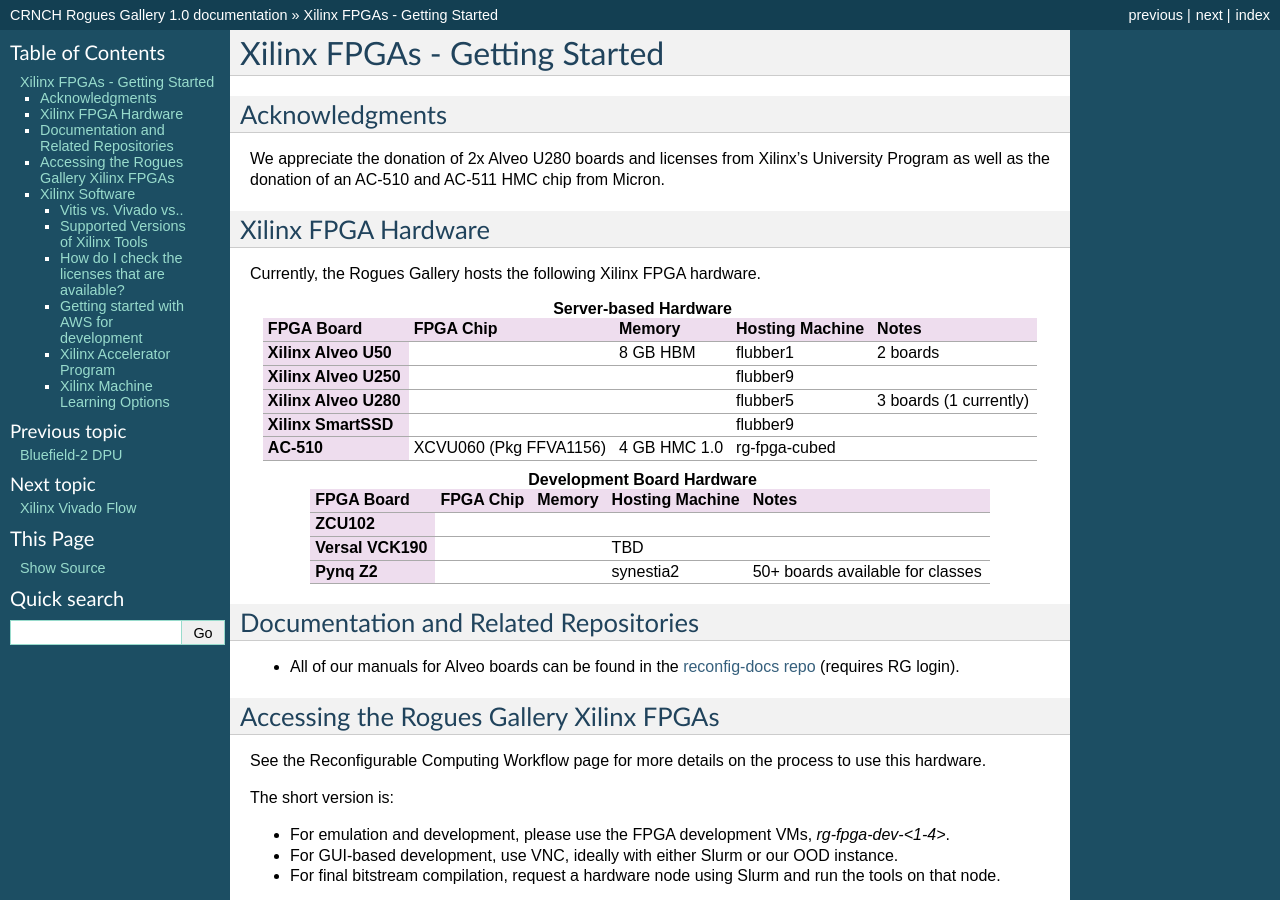
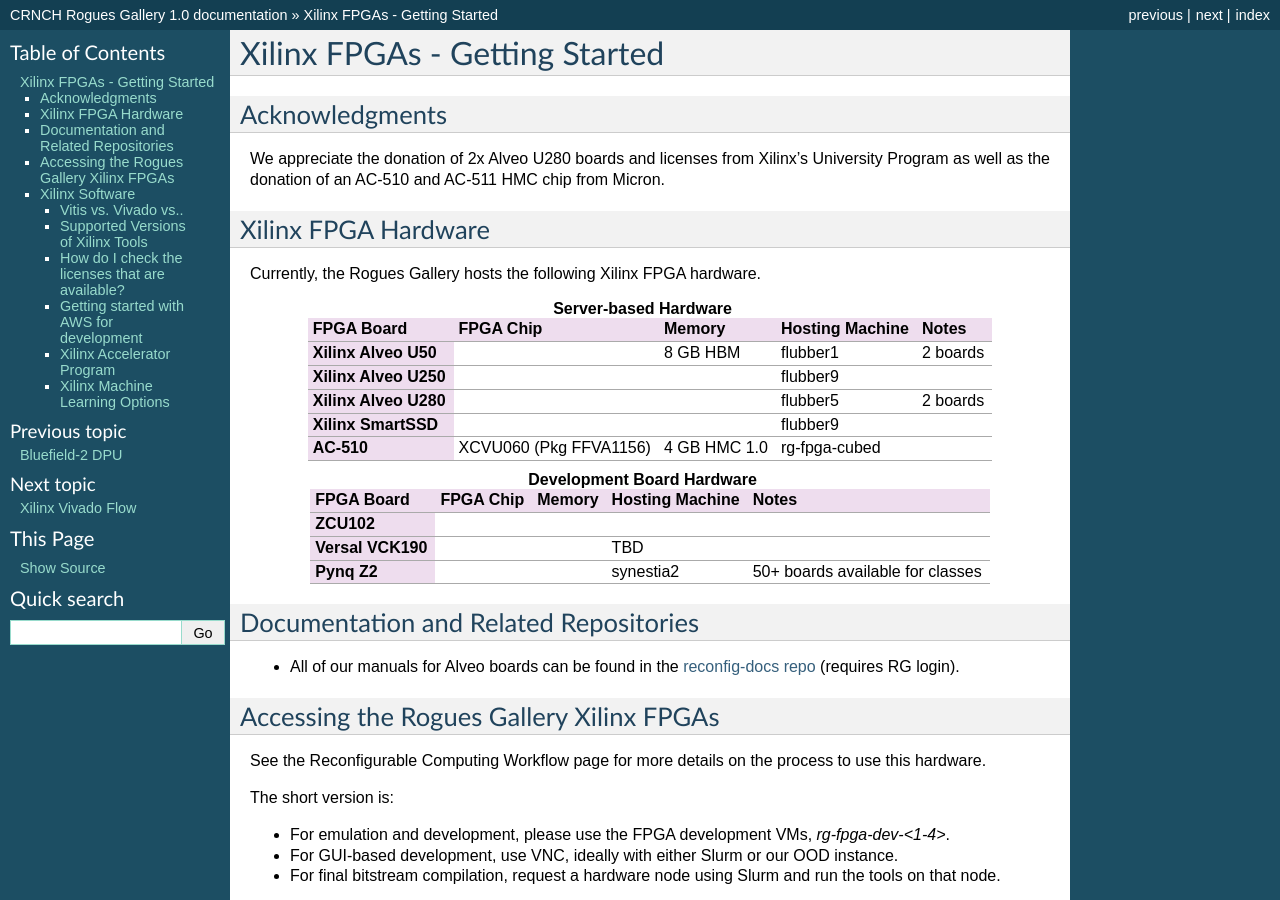
Before and after one commit to gt-crnch-rg/read-the-docs, a Sphinx documentation site: the page built from docs/reconfig/xilinx/xilinx-getting-started.rst, in a window 1280 px wide and 900 px high. Built offline with Sphinx 7.4.7, drawn with Linux system fonts in a browser that asks for light colours; pages that are not in the unit, such as notebooks, are missing from menus.

Commit message:
Update xilinx-getting-started.rst

```diff
--- a/docs/reconfig/xilinx/xilinx-getting-started.rst
+++ b/docs/reconfig/xilinx/xilinx-getting-started.rst
@@ -34,7 +34,7 @@
       -
       -
       - flubber5
-      - 3 boards (1 currently)
+      - 2 boards
     * - Xilinx SmartSSD
       -
       -
```
